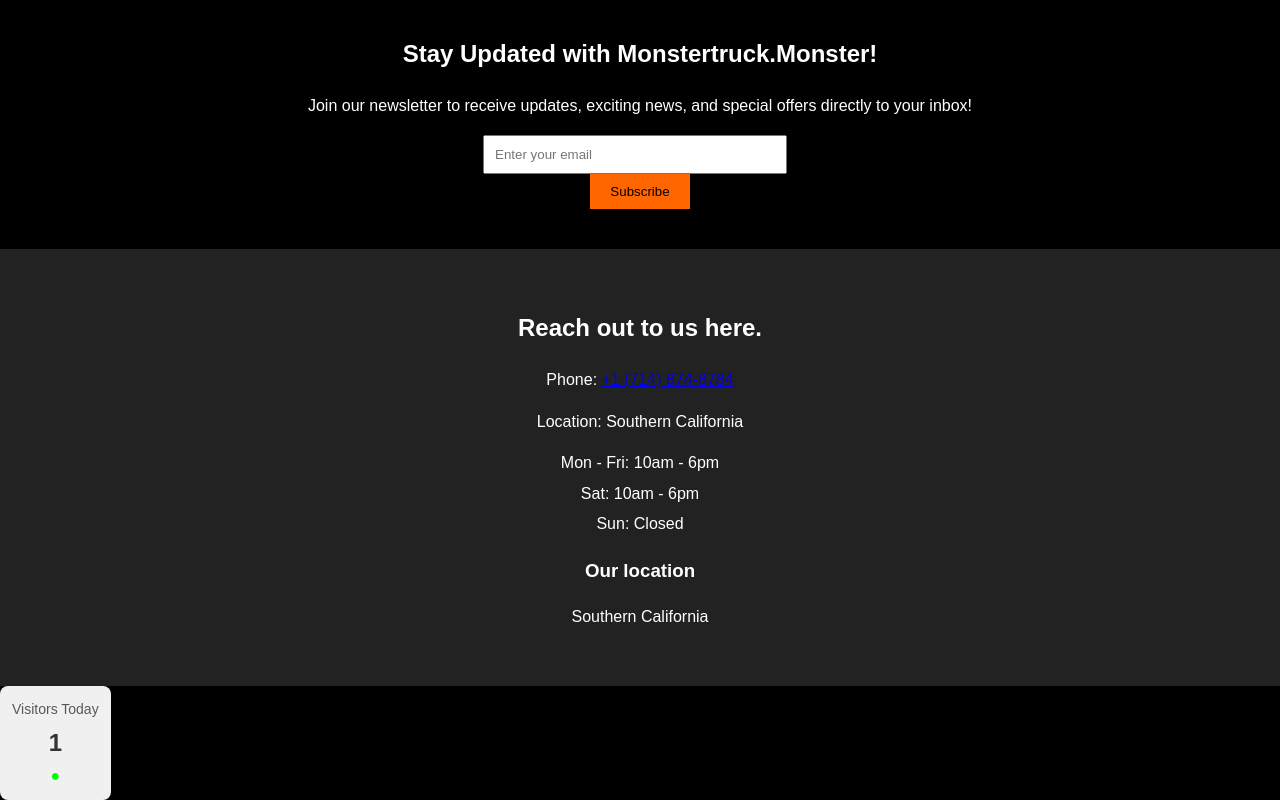
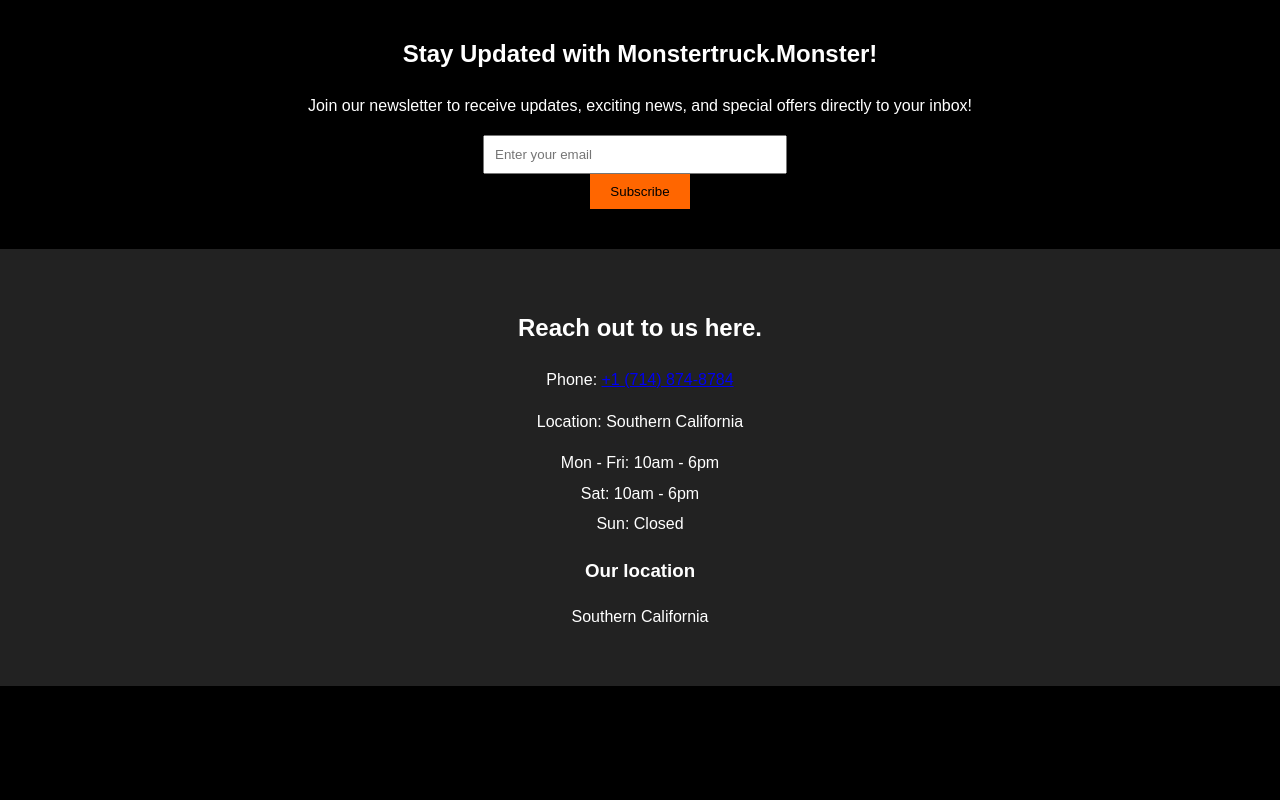
Before and after one commit to Sicks1x6/Monstertruck-index, a plain HTML site: page index.html in a window 1280 px wide. Shown: the part 1316-2116 px from the top of the page. After the commit the page ends 2002 px from the top, so only its background shows below. Drawn offline with Linux system fonts and the light colour scheme.

Commit message:
Update index.html

```diff
--- a/index.html
+++ b/index.html
@@ -143,40 +143,6 @@
         <h3>Our location</h3>
         <p>Southern California</p>
     </section>
-<div id="visitor-counter" style="font-family: Arial, sans-serif; text-align: center; padding: 12px; background: #f0f0f0; color: #333; border-radius: 8px; display: inline-block; box-shadow: 0 2px 4px rgba(0,0,0,0.1);">
-  <div style="font-size: 14px; opacity: 0.8; margin-bottom: 4px;">Visitors Today</div>
-  <div style="font-size: 24px; font-weight: bold;" id="count">0</div>
-</div>
 
-<script>
-(() => {
-  // Load or initialize counter from localStorage
-  let count = parseInt(localStorage.getItem('visitorCount') || '0');
-
-  // Increment if new session (simple: check if visited today)
-  const today = new Date().toISOString().split('T')[0];
-  const lastVisit = localStorage.getItem('lastVisitDate');
-  if (lastVisit !== today) {
-    count++;
-    localStorage.setItem('visitorCount', count);
-    localStorage.setItem('lastVisitDate', today);
-  }
-
-  // Display
-  document.getElementById('count').textContent = count.toLocaleString();
-
-  // Optional: Add a "live" animation (blinking dot)
-  const dot = document.createElement('span');
-  dot.innerHTML = ' ● ';
-  dot.style.color = '#00ff00';
-  dot.style.animation = 'blink 1s infinite';
-  document.getElementById('visitor-counter').appendChild(dot);
-
-  // Add CSS for blink (inline)
-  const style = document.createElement('style');
-  style.textContent = '@keyframes blink { 0%, 50% { opacity: 1; } 51%, 100% { opacity: 0; } }';
-  document.head.appendChild(style);
-})();
-</script>
 </body>
 </html>
```
